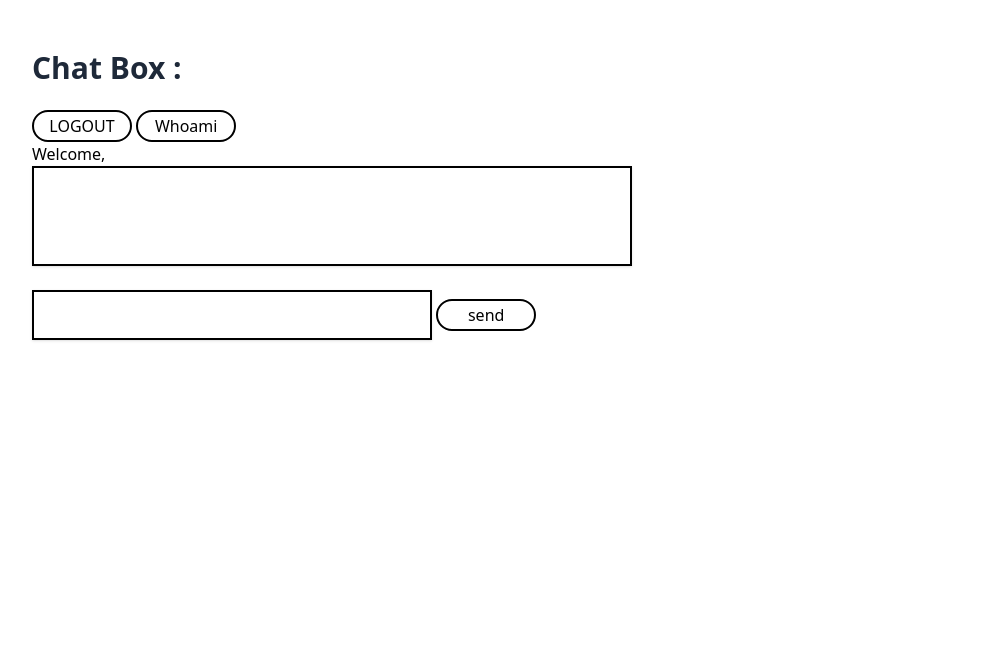
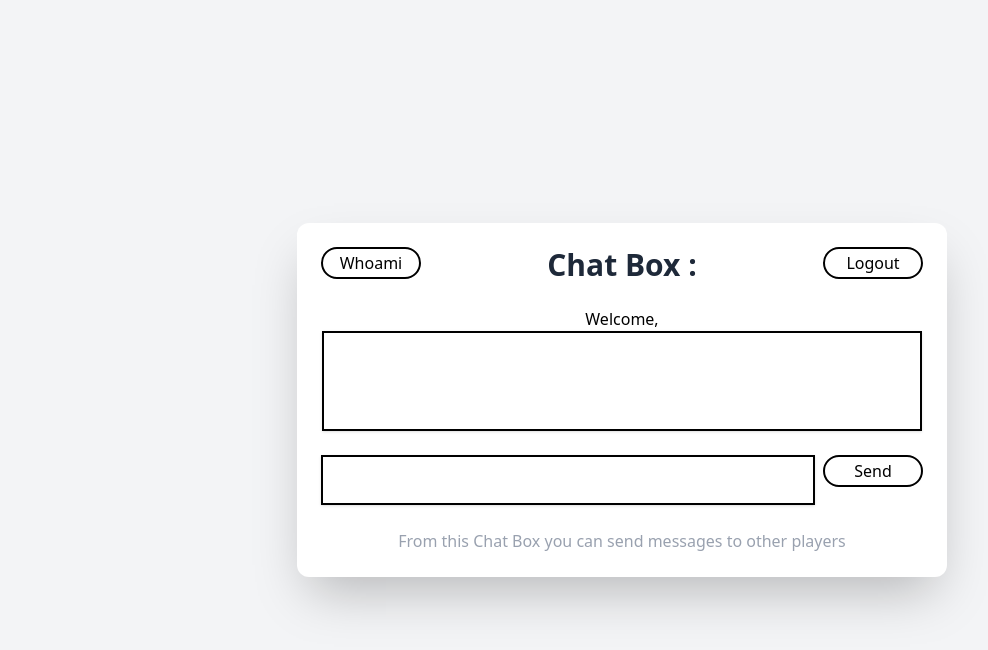
Before and after one commit to NigeParis/testing_socket-io, a website built with Vite: page frontend/index.html in a window 1280 px wide. Shown: the whole page, without its empty margins (18-1006 px from the left). Built offline with nearby package versions, Linux system fonts and the light colour scheme; files whose address does not match are found by name.

Commit message:
frontend layout

```diff
--- a/frontend/index.html
+++ b/frontend/index.html
@@ -10,21 +10,31 @@
 
 
 <body class="p-[50px]">
+  <div class="displaybox">
+    <div id="mainbox" class="mainboxDisplay">
+
+
+      <button id="b-whoami" class="btn-style absolute top-6 left-6">Whoami</button>
       <h1 class="text-3xl font-bold text-gray-800">
         Chat Box : <span id="t-username"></span>
       </h1><br>
+      <button id="b-logout" class="btn-style absolute top-6 right-6">Logout</button>
 
 
-  	<button id="b-logout" class="btn-style">LOGOUT</button>
-  	<button id="b-whoami" class="btn-style">Whoami</button>
+
       <p>Welcome, <span id="username"></span></p>
 
 
       <div id="t-chatbox" class="chatbox-style"></div>
       </br>
-    <input id="t-send-msg" class="send-msg-style"></input>
-  	<button id="b-send" class="btn-style">send</button>
-
+      <div class="flex gap-2">
+        <input id="t-send-msg" class="send-msg-style flex-1" />
+        <button id="b-send" class="btn-style">Send</button>
+      </div>
+      </br>
+      <p class="text-gray-400">From this Chat Box you can send messages to other players</p>
+    </div>
+  </div>
 </body>
 
 <script type="module" src="/src/main.ts"></script>
--- a/frontend/src/main.ts
+++ b/frontend/src/main.ts
@@ -3,8 +3,7 @@
 import './style.css'
 import  io  from "socket.io-client"
 
-
-
+const sendButton = document.getElementById('b-send') as HTMLButtonElement;
 
 // Connect to the server (replace with the actual server URL if deployed elsewhere)
 const socket = io("ws://localhost:3000");
@@ -17,6 +16,7 @@ socket.on("connect", () => {
   socket.send("Hello from the client!");
 
   // Emit a custom event 'coucou' with some data
+
   socket.emit("coucou", { message: "Hello from coucou!" });
 });
 
--- a/frontend/src/style.css
+++ b/frontend/src/style.css
@@ -2,7 +2,8 @@
 
 
 .btn-style {
-  @apply w-[100px]
+  @apply
+  w-[100px]
   h-[32px]
   border-2 border-black
   rounded-3xl
@@ -21,7 +22,8 @@
   overflow-y-auto
   whitespace-pre-line
   flex
-  flex-col-reverse;
+  flex-col-reverse
+  mx-auto;
 }
 
 .send-msg-style {
@@ -33,3 +35,26 @@
     shadow-sm
     text-gray-800
 }
+
+.displaybox {
+  @apply
+  fixed
+  inset-0
+  flex
+  items-center
+  justify-center
+  bg-gray-100;
+}
+
+.mainboxDisplay {
+  @apply
+  fixed
+  top-1/2
+  left-1/2
+  -translate-x-1/2
+  -translate-y-1/2
+  bg-white w-[650px]
+  p-6 rounded-xl
+  shadow-2xl
+  text-center z-50
+}
```
Also changed, not shown: frontend/style.css, 1 other file. Lines whose indentation alone changed are shown as unchanged.
